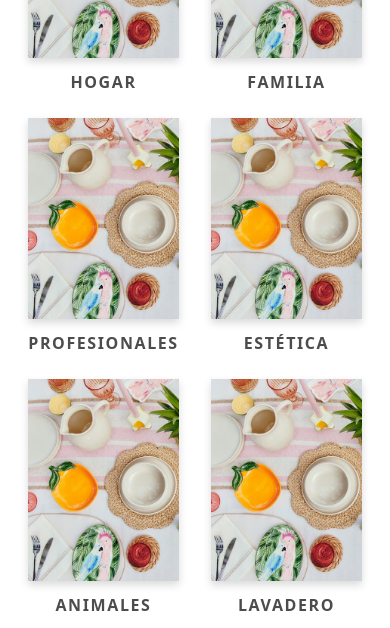
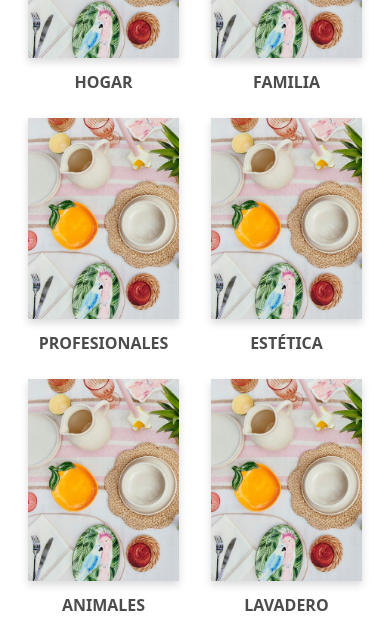
Before and after one commit to JoanSimonutti/App-Servicios-Frontend, a React (Vite) app: page / in a window 390 px wide. Shown: the part 216-844 px from the top of the page. Built offline with nearby package versions, Linux system fonts and the light colour scheme; no server answers.

Commit message:
Pruebas de Lunes

```diff
--- a/src/components/SectionCardModules.css
+++ b/src/components/SectionCardModules.css
@@ -64,6 +64,6 @@
 
     .title {
         font-size: 1rem;
-        letter-spacing: 0.1rem;
+        letter-spacing: 0;
     }
 }
```
